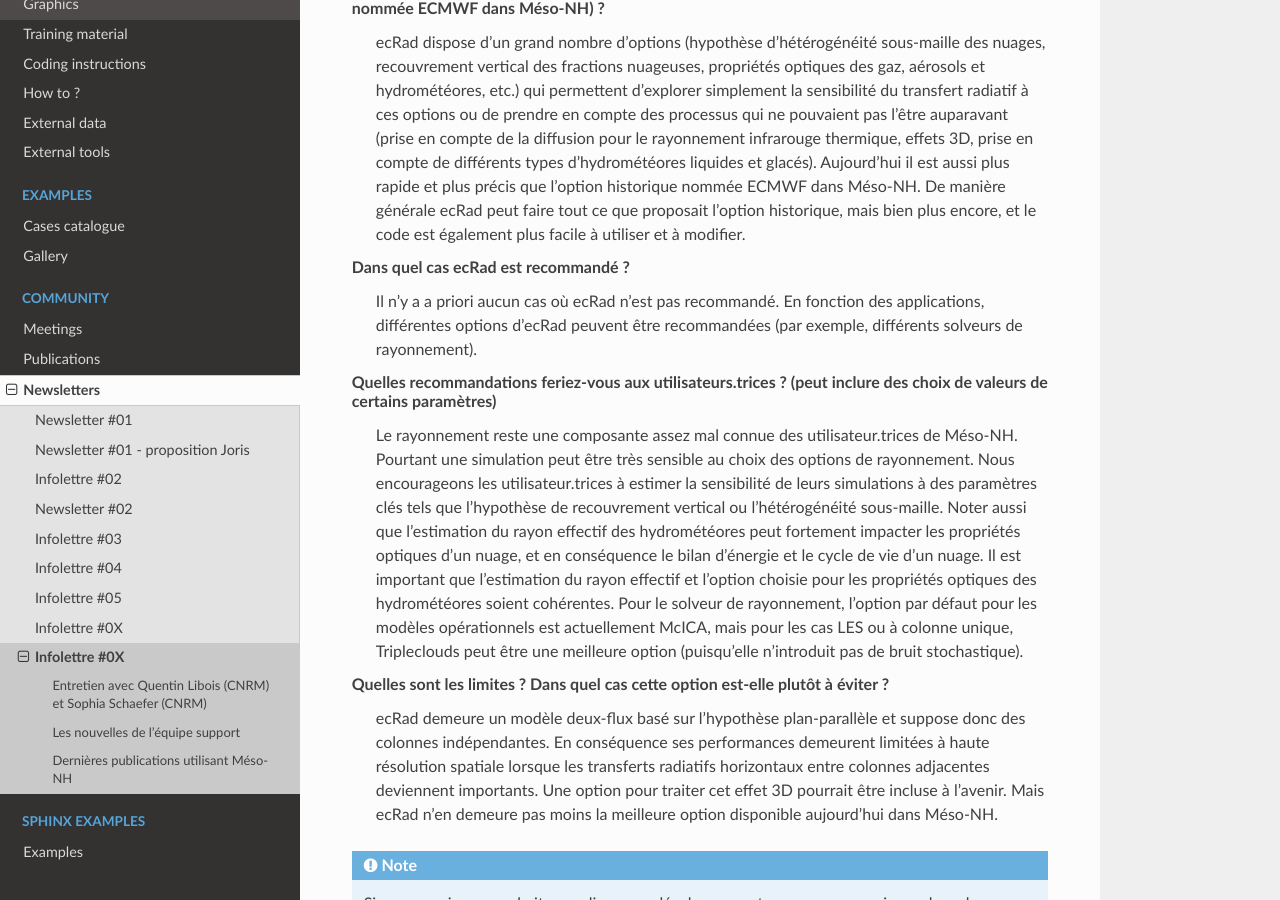
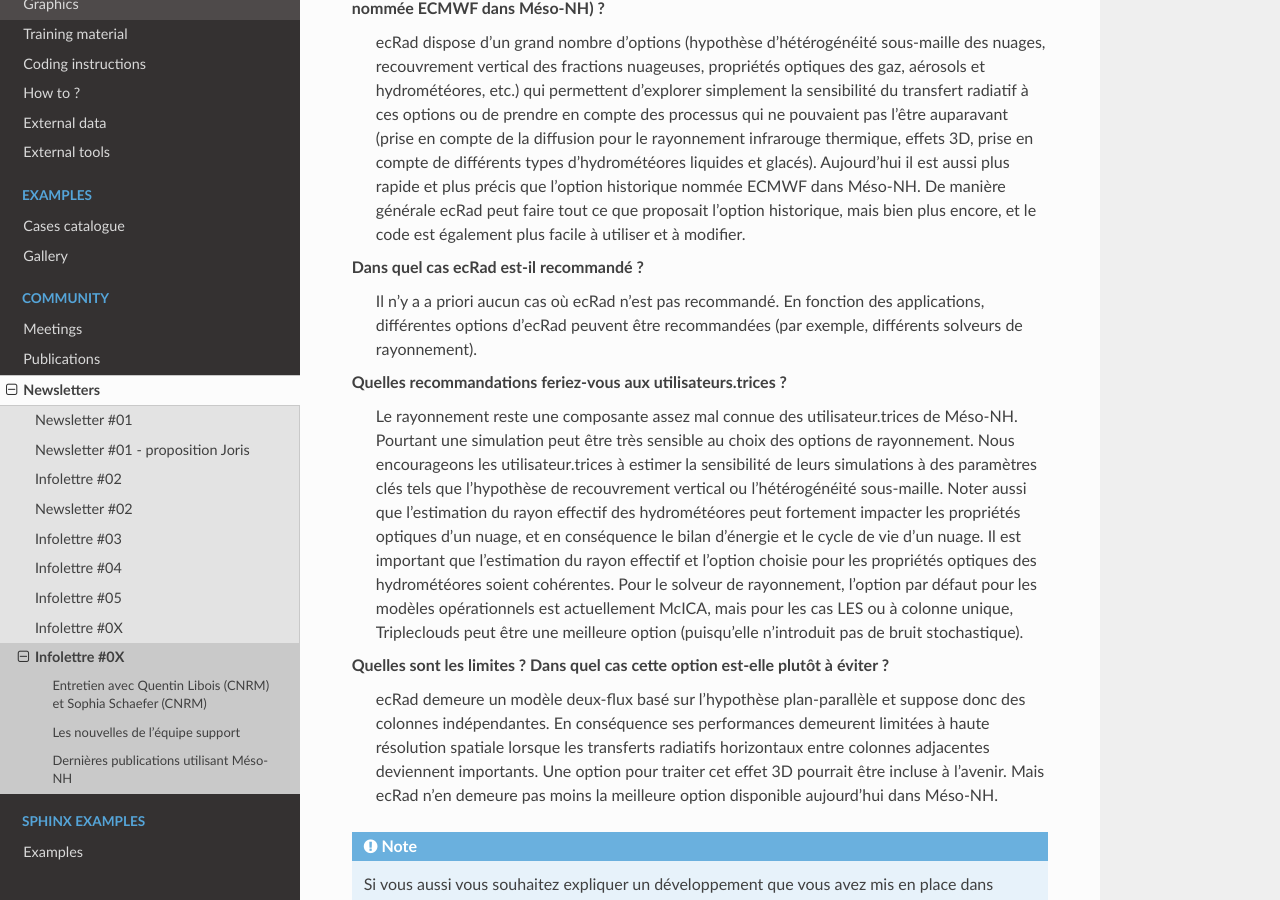
Before and after one commit to JorisPianezze/mesonh_beta_test_guide, a Sphinx documentation site: the page built from docs/source/community/newsletters/newsletter_SSQL.rst, in a window 1280 px wide and 900 px high, scrolled down 1137 px. Built offline with Sphinx 7.4.7 and the Read the Docs theme 3.1.0, drawn with Linux system fonts in a browser that asks for light colours; pages that are not in the unit, such as notebooks, are missing from menus.

Commit message:
Update newsletter_SSQL.rst

```diff
--- a/docs/source/community/newsletters/newsletter_SSQL.rst
+++ b/docs/source/community/newsletters/newsletter_SSQL.rst
@@ -15,17 +15,17 @@
   :width: 200
 
 
-Quentin, tu as inclus en 2017 la possibilité d'utiliser le code ecRad  pour la représentation du rayonnement dans Méso-NH et Sophia tu assures à présent son évolution et son bon fonctionnement dans les nouvelles versions de Méso-NH. Pourriez-vous résumer ce que permet l'utilisation de ce code ?
+Quentin, tu as inclus en 2017 la possibilité d'utiliser le code ecRad pour la représentation du rayonnement dans Méso-NH et Sophia tu assures à présent son évolution et son bon fonctionnement dans les nouvelles versions de Méso-NH. Pourriez-vous résumer ce que permet l'utilisation de ce code ?
   ecRad est le code de transfert radiatif utilisé dans IFS (Integrated Forecasting System, le modèle atmosphérique global de l’ECMWF, le Centre européen pour les prévisions météorologiques à moyen terme). C'est avant tout un code à l'état-de-l'art qui permet d'utiliser des développements récents tant pour la résolution de l'équation du transfert radiatif (prise en compte des hétérogénéités sous-maille des nuages, paramétrisation des effets 3D sous-maille) que pour les propriétés optiques des aérosols et des nuages. A l'origine il s'appuyait sur les propriétés optiques des gaz telles que fournies par RRTM (Rapid radiative transfer model) mais, depuis la version 1.6, il propose de nouvelles propriétés via l'option ecckd qui le rend particulièrement rapide. Son aspect modulaire le rend facile d'accès, tant pour son utilisation que pour contribuer à son développement.
   La conception modulaire permet à l'utilisateur de faire varier individuellement certaines parties du code, de tester l’impact de ces modifications et d'optimiser les réglages pour différentes applications.
 
 Pourquoi vaut-il mieux utiliser ecRad qu’une autre représentation du rayonnement (par ex. celle nommée ECMWF dans Méso-NH) ?
   ecRad dispose d'un grand nombre d'options (hypothèse d'hétérogénéité sous-maille des nuages, recouvrement vertical des fractions nuageuses, propriétés optiques des gaz, aérosols et hydrométéores, etc.) qui permettent d'explorer simplement la sensibilité du transfert radiatif à ces options ou de prendre en compte des processus qui ne pouvaient pas l'être auparavant (prise en compte de la diffusion pour le rayonnement infrarouge thermique, effets 3D, prise en compte de différents types d'hydrométéores liquides et glacés). Aujourd'hui il est aussi plus rapide et plus précis que l'option historique nommée ECMWF dans Méso-NH. De manière générale ecRad peut faire tout ce que proposait l'option historique, mais bien plus encore, et le code est également plus facile à utiliser et à modifier.
 
-Dans quel cas ecRad est recommandé ?
+Dans quel cas ecRad est-il recommandé ?
   Il n'y a a priori aucun cas où ecRad n'est pas recommandé. En fonction des applications, différentes options d'ecRad peuvent être recommandées (par exemple, différents solveurs de rayonnement).
 
-Quelles recommandations feriez-vous aux utilisateurs.trices ? (peut inclure des choix de valeurs de certains paramètres)
+Quelles recommandations feriez-vous aux utilisateurs.trices ?
   Le rayonnement reste une composante assez mal connue des utilisateur.trices de Méso-NH. Pourtant une simulation peut être très sensible au choix des options de rayonnement. Nous encourageons les utilisateur.trices à estimer la sensibilité de leurs simulations à des paramètres clés tels que l'hypothèse de recouvrement vertical ou l'hétérogénéité sous-maille. Noter aussi que l'estimation du rayon effectif des hydrométéores peut fortement impacter les propriétés optiques d'un nuage, et en conséquence le bilan d'énergie et le cycle de vie d'un nuage. Il est important que l'estimation du rayon effectif et l'option choisie pour les propriétés optiques des hydrométéores soient cohérentes. Pour le solveur de rayonnement, l'option par défaut pour les modèles opérationnels est actuellement McICA, mais pour les cas LES ou à colonne unique, Tripleclouds peut être une meilleure option (puisqu'elle n'introduit pas de bruit stochastique).
 
 Quelles sont les limites ? Dans quel cas cette option est-elle plutôt à éviter ?
```
